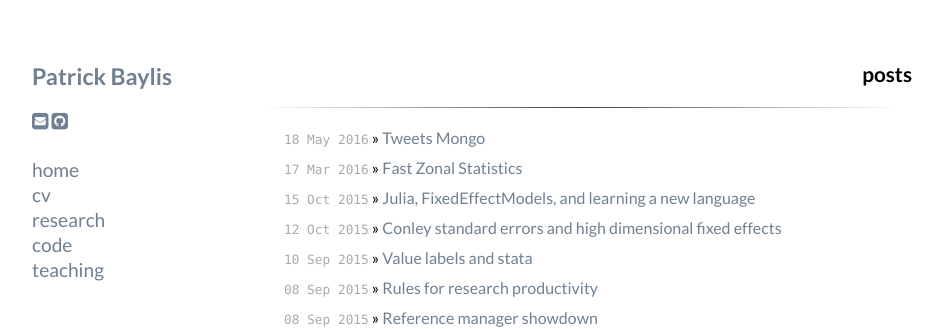
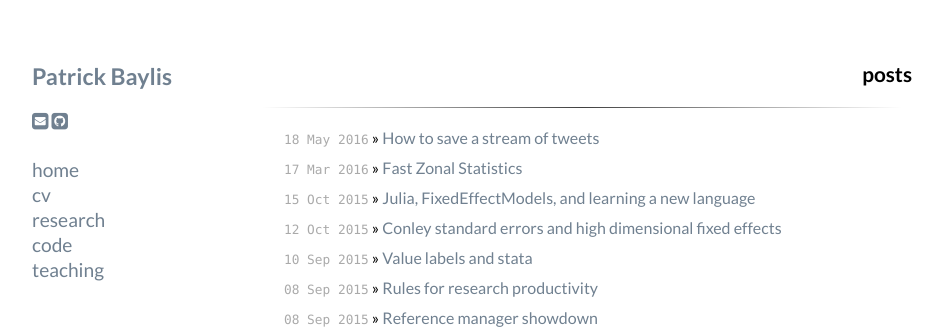
Before and after one commit to pbaylis/pbaylis.github.io, a Jekyll site: the page built from posts.markdown, in a window 1280 px wide. Shown: the top 329 px of the page, without its empty margins (168-1111 px from the left). Built offline with Jekyll 4.4.1, drawn with Linux system fonts in a browser that asks for light colours; nearby versions of some CDN libraries.

Commit message:
add YAML header

```diff
--- a/_posts/2016-05-18-tweets-mongo.markdown
+++ b/_posts/2016-05-18-tweets-mongo.markdown
@@ -1,4 +1,10 @@
-Streaming Tweets and MongoDB
+---
+layout: post
+title:  "How to save a stream of tweets"
+date:   2016-05-18
+categories: python, MongoDB, JSON, Twitter
+---
+
 ---
 
 The Twitter Streaming API returns each tweet as a JSON. My current implementation transforms that multi-level JSON object into a flat set of key-value pairs and saves those to a SQLite database. That transformation does not preserve the considerable amount of data available in the JSON, however.
```
